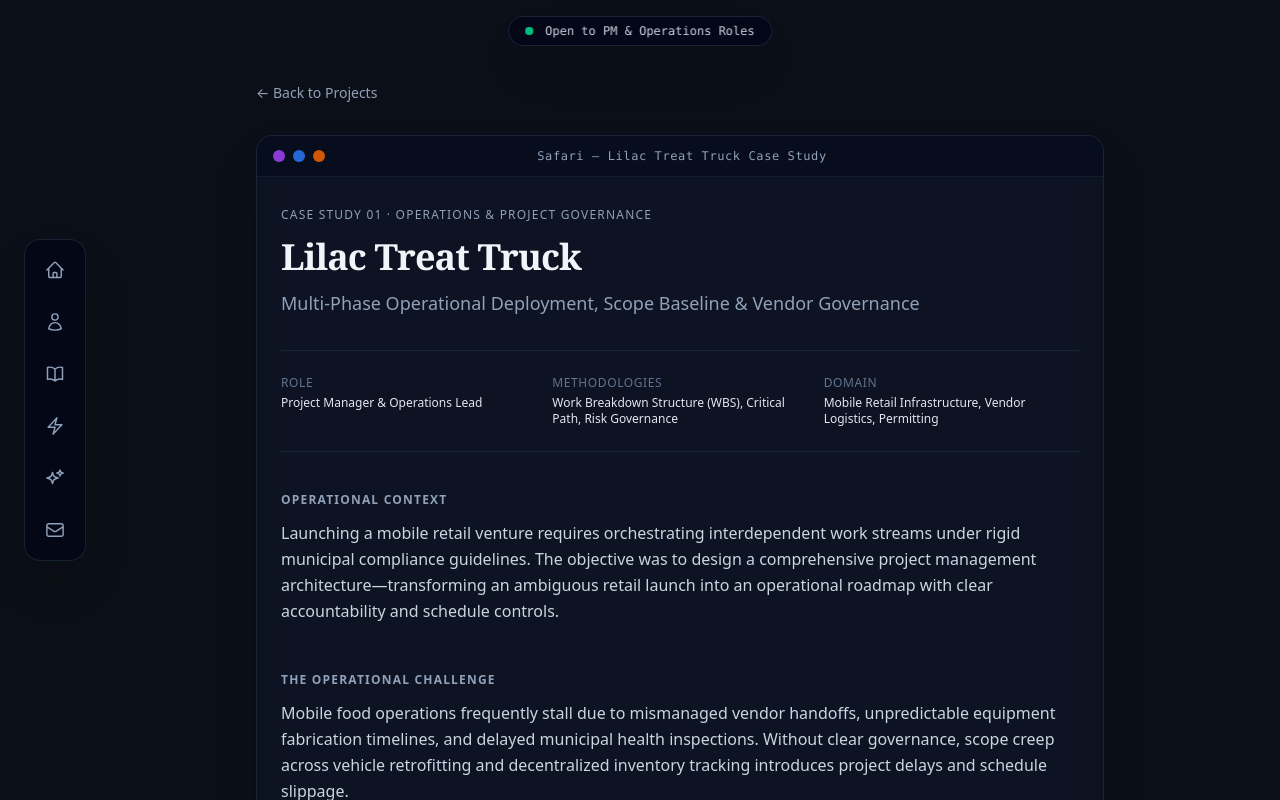
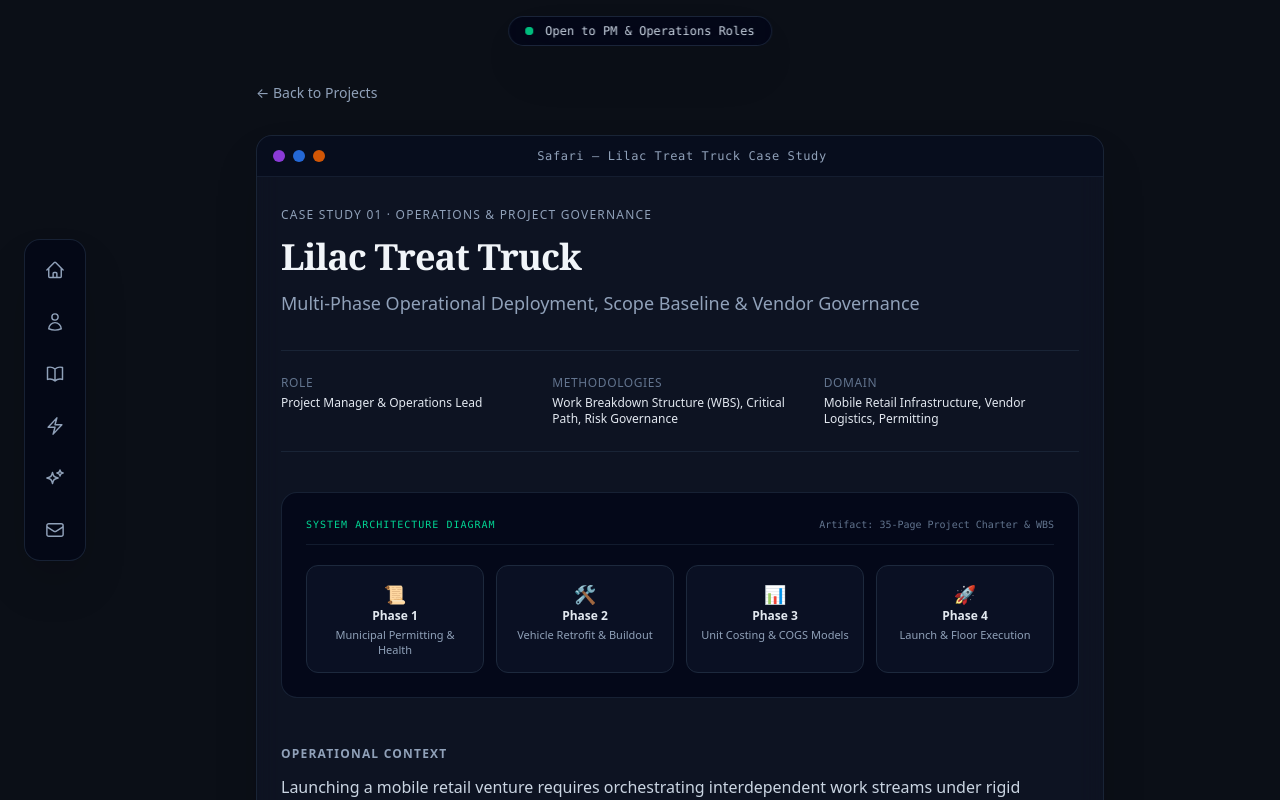
Before and after one commit to tanztylr/portfolio-v3, a Next.js app: page /projects/treat-truck in a window 1280 px wide. Shown: the top 800 px of the page. Built offline with nearby package versions, Linux system fonts and the light colour scheme.

Commit message:
feat: add visual architecture blueprint to treat truck case study

```diff
--- a/app/projects/treat-truck/page.tsx
+++ b/app/projects/treat-truck/page.tsx
@@ -42,11 +42,47 @@ export default function TreatTruckPage() {
         </section>
 
         {/* CONTENT SECTIONS */}
-        <div className="py-10 space-y-12">
-          <section>
-            <h2 className="text-xs uppercase tracking-widest text-slate-400 font-semibold mb-3">
-              Operational Context
-            </h2>
+      <div className="py-10 space-y-12">
+
+        {/* INTERACTIVE WORKSTREAM & BLUEPRINT PREVIEW */}
+        <div className="rounded-2xl border border-slate-800/80 bg-slate-950/70 p-6 space-y-4">
+          <div className="flex items-center justify-between border-b border-slate-800/60 pb-3">
+            <span className="text-[10px] font-mono uppercase tracking-widest text-emerald-400">
+              System Architecture Diagram
+            </span>
+            <span className="text-[10px] font-mono text-slate-500">
+              Artifact: 35-Page Project Charter &amp; WBS
+            </span>
+          </div>
+
+          <div className="grid grid-cols-1 sm:grid-cols-4 gap-3 text-xs pt-1">
+            <div className="rounded-xl border border-slate-800 bg-slate-900/60 p-3.5 space-y-1 text-center">
+              <span className="text-lg">📜</span>
+              <p className="font-semibold text-slate-200">Phase 1</p>
+              <p className="text-[11px] text-slate-400 font-light">Municipal Permitting &amp; Health</p>
+            </div>
+            <div className="rounded-xl border border-slate-800 bg-slate-900/60 p-3.5 space-y-1 text-center">
+              <span className="text-lg">🛠️</span>
+              <p className="font-semibold text-slate-200">Phase 2</p>
+              <p className="text-[11px] text-slate-400 font-light">Vehicle Retrofit &amp; Buildout</p>
+            </div>
+            <div className="rounded-xl border border-slate-800 bg-slate-900/60 p-3.5 space-y-1 text-center">
+              <span className="text-lg">📊</span>
+              <p className="font-semibold text-slate-200">Phase 3</p>
+              <p className="text-[11px] text-slate-400 font-light">Unit Costing &amp; COGS Models</p>
+            </div>
+            <div className="rounded-xl border border-slate-800 bg-slate-900/60 p-3.5 space-y-1 text-center">
+              <span className="text-lg">🚀</span>
+              <p className="font-semibold text-slate-200">Phase 4</p>
+              <p className="text-[11px] text-slate-400 font-light">Launch &amp; Floor Execution</p>
+            </div>
+          </div>
+        </div>
+
+        <section>
+          <h2 className="text-xs uppercase tracking-widest text-slate-400 font-semibold mb-3">
+            Operational Context
+          </h2>
             <p className="text-slate-300 leading-relaxed font-light">
               Launching a mobile retail venture requires orchestrating interdependent work streams under rigid municipal compliance guidelines. The objective was to design a comprehensive project management architecture—transforming an ambiguous retail launch into an operational roadmap with clear accountability and schedule controls.
             </p>
```
